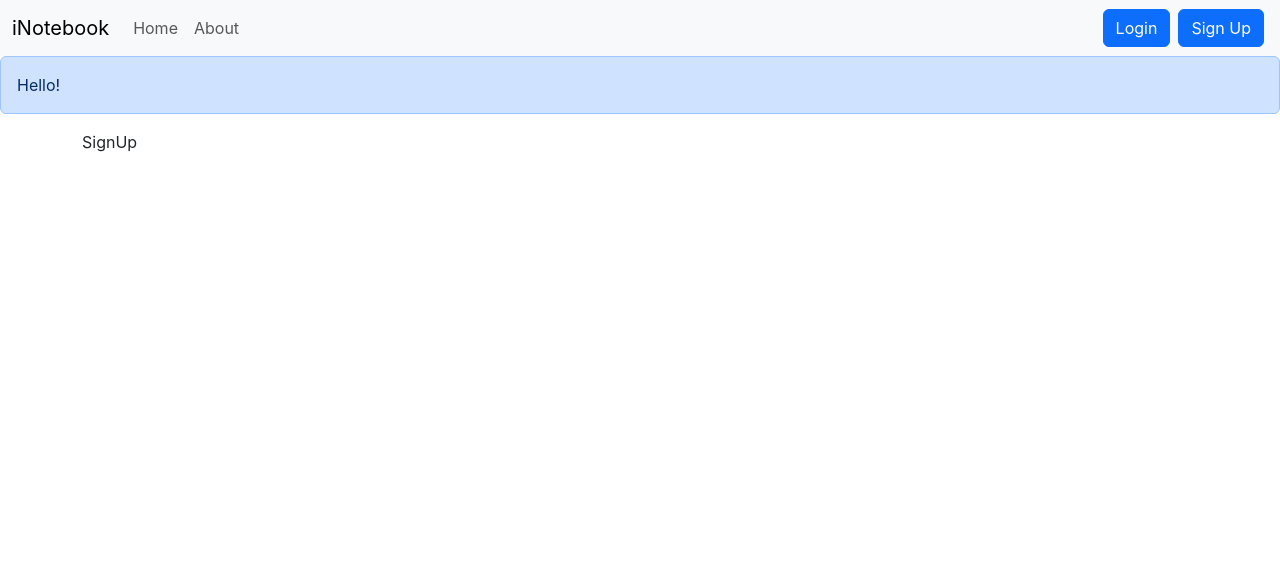
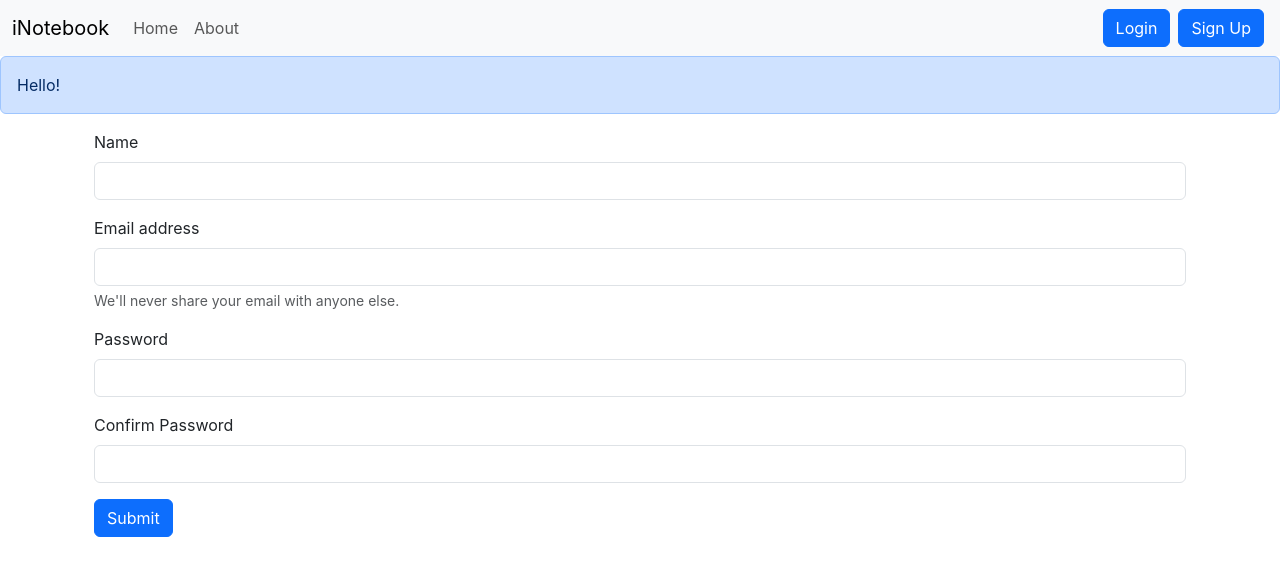
Before and after one commit to MaitriSoni17/iNotebook, a React (Create React App) app: page /signup in a window 1280 px wide. Shown: the top 576 px of the page. Built offline with nearby package versions, Linux system fonts and the light colour scheme; the HTML template or start-up script is replaced by a standard one.

Commit message:
Sign Up Created

```diff
--- a/src/components/SignUp.js
+++ b/src/components/SignUp.js
@@ -1,8 +1,57 @@
-import React from 'react'
+import React, { useState } from 'react'
+import { Navigate, useNavigate } from 'react-router-dom'
 
 const SignUp = () => {
+  const [credentials, setCredentials] = useState({ name: "", email: "", password: "", cpassword: "" })
+  let history = useNavigate();
+  const handleSubmit = async (e) => {
+    e.preventDefault();
+    const { name, email, password } = credentials;
+    const response = await fetch("http://localhost:5000/api/auth/createuser", {
+      method: 'POST',
+      headers: {
+        'Content-Type': 'application/json'
+      },
+      body: JSON.stringify({ name, email, password })
+    });
+    const json = await response.json();
+    console.log(json);
+    if(json.success){
+      localStorage.setItem('token', json.authtoken);
+      history("/");
+    }
+    else{
+      alert("User Already Exists!!")
+    }
+  }
+  const onChange = (e) => {
+    setCredentials({ ...credentials, [e.target.name]: e.target.value })
+  }
   return (
-    <div>SignUp</div>
+    <>
+      <div className="container">
+        <form onSubmit={handleSubmit}>
+          <div className="mb-3">
+            <label htmlFor="name" className="form-label">Name</label>
+            <input type="text" className="form-control" onChange={onChange} id="name" name="name" />
+          </div>
+          <div className="mb-3">
+            <label htmlFor="email" className="form-label">Email address</label>
+            <input type="email" className="form-control" onChange={onChange} id="email" name="email" aria-describedby="emailHelp" required/>
+            <div id="emailHelp" className="form-text">We'll never share your email with anyone else.</div>
+          </div>
+          <div className="mb-3">
+            <label htmlFor="password" className="form-label">Password</label>
+            <input type="password" className="form-control" onChange={onChange} id="password" name="password" minLength={5} required/>
+          </div>
+          <div className="mb-3">
+            <label htmlFor="cpassword" className="form-label">Confirm Password</label>
+            <input type="password" className="form-control" onChange={onChange} id="cpassword" name="cpassword" minLength={5} required/>
+          </div>
+          <button type="submit" className="btn btn-primary">Submit</button>
+        </form>
+      </div>
+    </>
   )
 }
 
```
Also changed, not shown: 1 other file (tests, documents, lock files or other folders).
